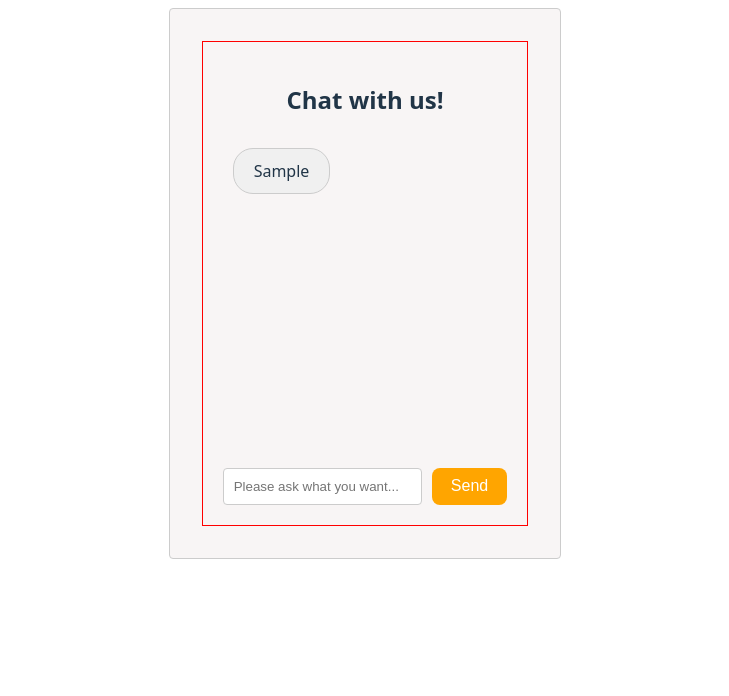
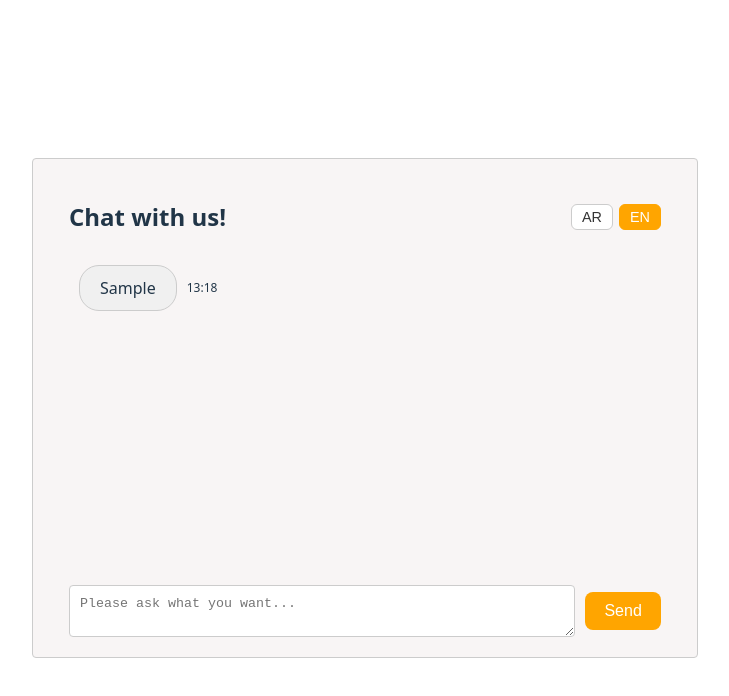
Before and after one commit to rayakhader/Chat-UI, a React (Vite) app: page / in a window 1280 px wide. Both pictures are taken after typing "Sample" into the empty fields and a click on the button "Send". Shown: the top 696 px of the page, without its empty margins (275-1004 px from the left). Built offline with nearby package versions, Linux system fonts and the light colour scheme.

Commit message:
edit components with time and i18n

```diff
--- a/package.json
+++ b/package.json
@@ -10,8 +10,10 @@
     "preview": "vite preview"
   },
   "dependencies": {
+    "i18next": "^25.2.1",
     "react": "^19.1.0",
-    "react-dom": "^19.1.0"
+    "react-dom": "^19.1.0",
+    "react-i18next": "^15.5.3"
   },
   "devDependencies": {
     "@eslint/js": "^9.25.0",
--- a/src/App.css
+++ b/src/App.css
@@ -1,9 +1,10 @@
 #root {
   max-width: 1280px;
   margin: 0 auto;
-  padding: 2rem;
+  padding: 0 1rem;
   text-align: center;
   border: 1px solid #ccc;
   border-radius: 4px;
   background-color: #f8f5f5;
+  width: 50%;
 }
--- a/src/App.tsx
+++ b/src/App.tsx
@@ -1,4 +1,4 @@
-
+import './i18n';
 import './App.css'
 import Chat from './components/Chat'
 
--- a/src/components/Chat.tsx
+++ b/src/components/Chat.tsx
@@ -3,18 +3,37 @@ import MessagesList from './MessagesList'
 import SearchBar from './SearchBar'
 import './chat.css'
 import ChatHeader from './ChatHeader'
+import { useTranslation } from 'react-i18next'
 export type Msg = {
   content: string
 }
 function Chat() {
   const [messages, setMessages] = useState<Msg[]>([])
+  const {t,i18n} = useTranslation()
 
   return (
-    <div className='chat-container'>
-      <ChatHeader />
+    <div className='chat-container' dir={i18n.language==='ar'? 'rtl':'ltr'}>
+     <div className="chat-header-actions" style={{ display: 'flex', justifyContent: 'space-between', alignItems: 'center' }}>
+  <ChatHeader />
+  <div className="lang-buttons">
+    <button
+      className={`lang-button ${i18n.language === 'ar' ? 'active' : ''}`}
+      onClick={() => i18n.changeLanguage('ar')}
+    >
+      AR
+    </button>
+    <button
+      className={`lang-button ${i18n.language === 'en' ? 'active' : ''}`}
+      onClick={() => i18n.changeLanguage('en')}
+    >
+      EN
+    </button>
+  </div>
+</div>
+
       {messages.length === 0
         ? (
-          <p className="welcome-message">Hi there! How can I help you today?</p>
+          <p className="welcome-message">{t('Hi there! How can I help you today?')}</p>
         ) :
         <MessagesList messages={messages} />
       }
--- a/src/components/ChatHeader.tsx
+++ b/src/components/ChatHeader.tsx
@@ -1,8 +1,10 @@
+import { useTranslation } from "react-i18next"
 
 function ChatHeader() {
+  const {t} = useTranslation()
   return (
     <div>
-      <h2>Chat with us!</h2>
+      <h2>{t('Chat with us!')}</h2>
     </div>
   )
 }
--- a/src/components/Message.tsx
+++ b/src/components/Message.tsx
@@ -1,14 +1,23 @@
 import type { Msg } from './Chat'
 
 type MessageProps = {
-  message:Msg,
-  index:number
+  message: Msg,
+  index: number
 }
-function Message({message,index}:MessageProps) {
-  const alignment= index%2 ===0 ? 'message-left':'message-right'
+
+function Message({ message, index }: MessageProps) {
+  const alignment = index % 2 === 0 ? 'message-left' : 'message-right';
+  const dateTime = new Date();
+  const hours = dateTime.getHours().toString().padStart(2, '0');
+  const minutes = dateTime.getMinutes().toString().padStart(2, '0');
+  const time = `${hours}:${minutes}`;
+
   return (
-    <div className={`message ${alignment}`}>
+    <div className='full-message'>
+      <div className={`message ${alignment}`}>
         {message.content}
+      </div>
+      <span className='message-time'>{time}</span>
     </div>
   )
 }
--- a/src/components/SearchBar.tsx
+++ b/src/components/SearchBar.tsx
@@ -1,5 +1,6 @@
 import { useState, type Dispatch, type SetStateAction } from 'react'
 import type { Msg } from './Chat'
+import { useTranslation } from 'react-i18next'
 type SearchBarProps = {
     messages: Msg[],
     setMessages: Dispatch<SetStateAction<Msg[]>>
@@ -7,25 +8,33 @@ type SearchBarProps = {
 
 function SearchBar({ messages, setMessages }: SearchBarProps) {
     const [prompt, setPrompt] = useState('')
+    const {t} =useTranslation()
     function handleSend() {
-        if (!prompt.trim()) alert("Prompt can't be empty")
+        if (!prompt.trim()) alert(t("Prompt can't be empty"))
         else {
             setPrompt('')
             setMessages([...messages, {
-                content: prompt
+                content: prompt,
             }])
         }
     }
-    function handleKeyDown(event: React.KeyboardEvent<HTMLInputElement>) {
+    function handleKeyDown(event: React.KeyboardEvent<HTMLTextAreaElement>) {
         if (event.key === 'Enter') {
             handleSend()
         }
     }
     return (
         <div className='search-bar'>
-            <input className='search-input' type='text' placeholder='Please ask what you want...' value={prompt} onChange={(e) => setPrompt(e.target.value)} onKeyDown={handleKeyDown} />
+             <textarea
+                className='search-input'
+                placeholder={t('Please ask what you want...')}
+                value={prompt}
+                onChange={(e) => setPrompt(e.target.value)}
+                onKeyDown={handleKeyDown}
+                rows={2}
+            />
             <button className='send-btn' onClick={handleSend}>
-                Send
+                {t('Send')}
             </button>
         </div>
     )
--- a/src/components/chat.css
+++ b/src/components/chat.css
@@ -2,7 +2,6 @@
     padding: 20px;
     max-width: 600px;
     margin: 0 auto;
-    border: 1px solid red;
 }
 
 .welcome-message {
@@ -33,13 +32,13 @@
 }
 
 .message-left {
-    align-self: flex-start;
+    justify-self: flex-start;
     background-color: #f0f0f0;
     border: 1px solid #ccc;
 }
 
 .message-right {
-    align-self: flex-end;
+    justify-self: flex-end;
     background-color: orange;
     color: white;
     border: 1px solid orange;
@@ -78,3 +77,39 @@
 .send-btn:hover {
     background-color: darkorange;
 }
+.full-message{
+    display: flex;
+    align-items: center;
+    gap: 10px;
+}
+.message-time{
+    font-size: 12px;
+    font-weight: 500;
+}
+.lang-buttons {
+    display: flex;
+    gap: 6px;
+}
+
+.lang-button {
+    padding: 4px 10px;
+    font-size: 0.9em;
+    font-weight: 500;
+    border: 1px solid #ccc;
+    border-radius: 6px;
+    background-color: white;
+    color: #333;
+    cursor: pointer;
+    transition: all 0.2s ease-in-out;
+}
+
+.lang-button:hover {
+    background-color: #f0f0f0;
+    border-color: #999;
+}
+
+.lang-button.active {
+    background-color: orange;
+    color: white;
+    border-color: orange;
+}
--- /dev/null
+++ b/src/i18n.ts
@@ -0,0 +1,36 @@
+import i18n from 'i18next';
+import { initReactI18next } from 'react-i18next';
+
+const resources = {
+  en: {
+    translation: {
+      "Chat with us!": "Chat with us!",
+      "Hi there! How can I help you today?": "Hi there! How can I help you today?",
+      "Prompt can't be empty": "Prompt can't be empty",
+      "Please ask what you want...": "Please ask what you want...",
+      "Send": "Send"
+    }
+  },
+  ar: {
+    translation: {
+      "Chat with us!": "تحدث معنا!",
+      "Hi there! How can I help you today?": "مرحبًا! كيف يمكنني مساعدتك اليوم؟",
+      "Prompt can't be empty": "لا يمكن أن يكون الحقل فارغًا",
+      "Please ask what you want...": "من فضلك اسأل ما تريد...",
+      "Send": "إرسال"
+    }
+  }
+};
+
+i18n
+  .use(initReactI18next)
+  .init({
+    resources,
+    lng: 'en',
+    fallbackLng: 'en',
+    interpolation: {
+      escapeValue: false
+    }
+  });
+
+export default i18n;
--- a/src/index.css
+++ b/src/index.css
@@ -16,6 +16,8 @@
 body {
   display: flex;
   min-width: 320px;
+  min-height: 100vh;
+  align-items: center;
 }
 
 @media (prefers-color-scheme: light) {
```
Also changed, not shown: 1 other file (tests, documents, lock files or other folders).
